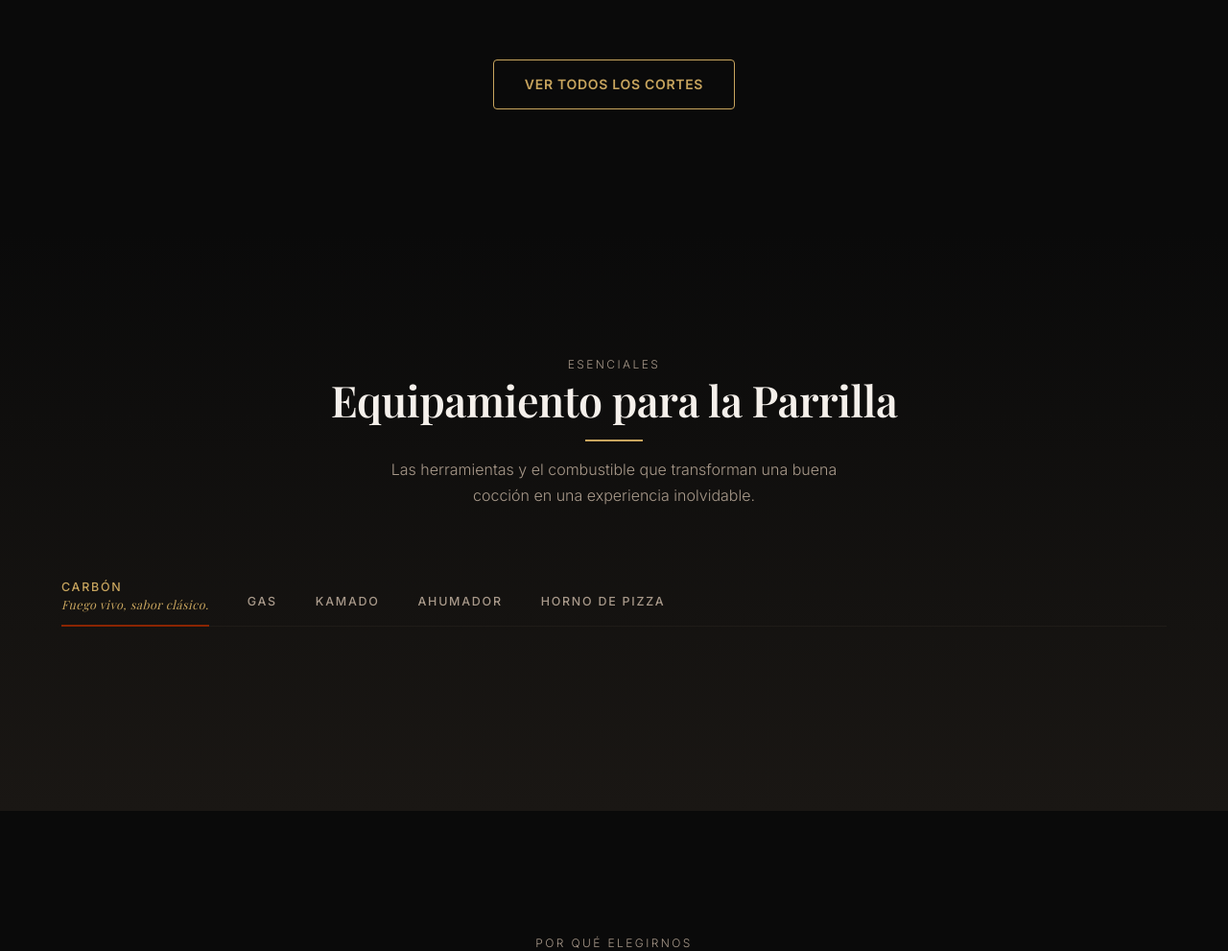
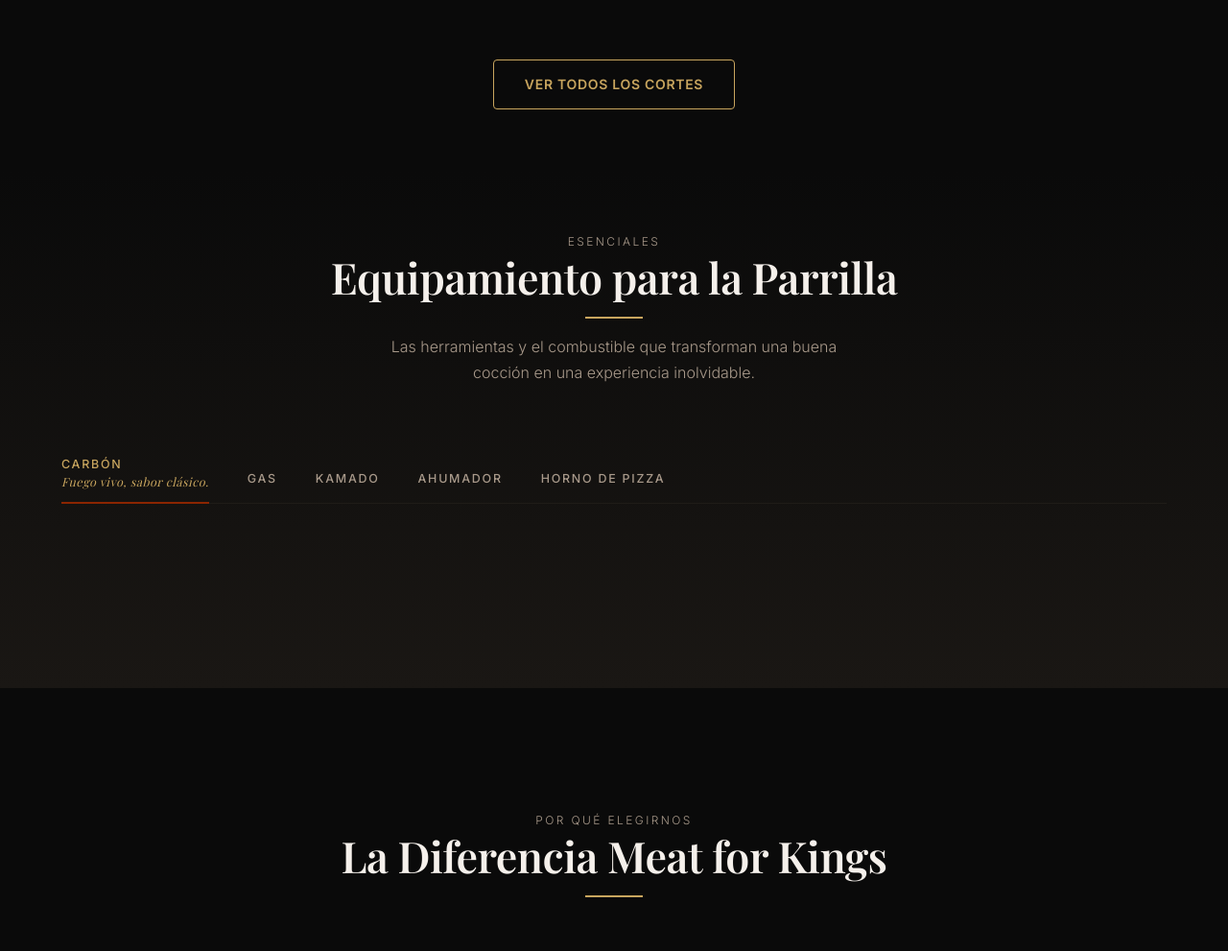
Before and after one commit to gmontero10/meat-for-kings, a Flask app: page / in a window 1280 px wide. Shown: the part 2263-3254 px from the top of the page at 96% size. Run offline with Flask 3, Linux system fonts and the light colour scheme; data that the repository does not hold is empty; parts of the project's set-up code (start-up, migrations or seed data) failed here and were passed over; some web fonts are replaced.

Commit message:
Tighten the gap between La Colección CTA and Parrilla header
Halves the vertical whitespace between sections by overriding the
.section padding at this boundary: cuts-section padding-bottom and
parrilla-section padding-top drop from space-3xl (8rem each) to
space-xl (4rem each). Other sections keep the full section padding.

Co-Authored-By: Claude Opus 4.7 (1M context) <noreply@anthropic.com>

```diff
--- a/templates/home.html
+++ b/templates/home.html
@@ -546,6 +546,7 @@
        ========================================= */
     .cuts-section {
       background: var(--bg-primary);
+      padding-bottom: var(--space-xl);
     }
 
     .coleccion-grid {
@@ -677,6 +678,7 @@
        ========================================= */
     .parrilla-section {
       background: linear-gradient(180deg, var(--bg-primary) 0%, var(--bg-surface) 100%);
+      padding-top: var(--space-xl);
     }
 
     .parrilla-rail {
```
